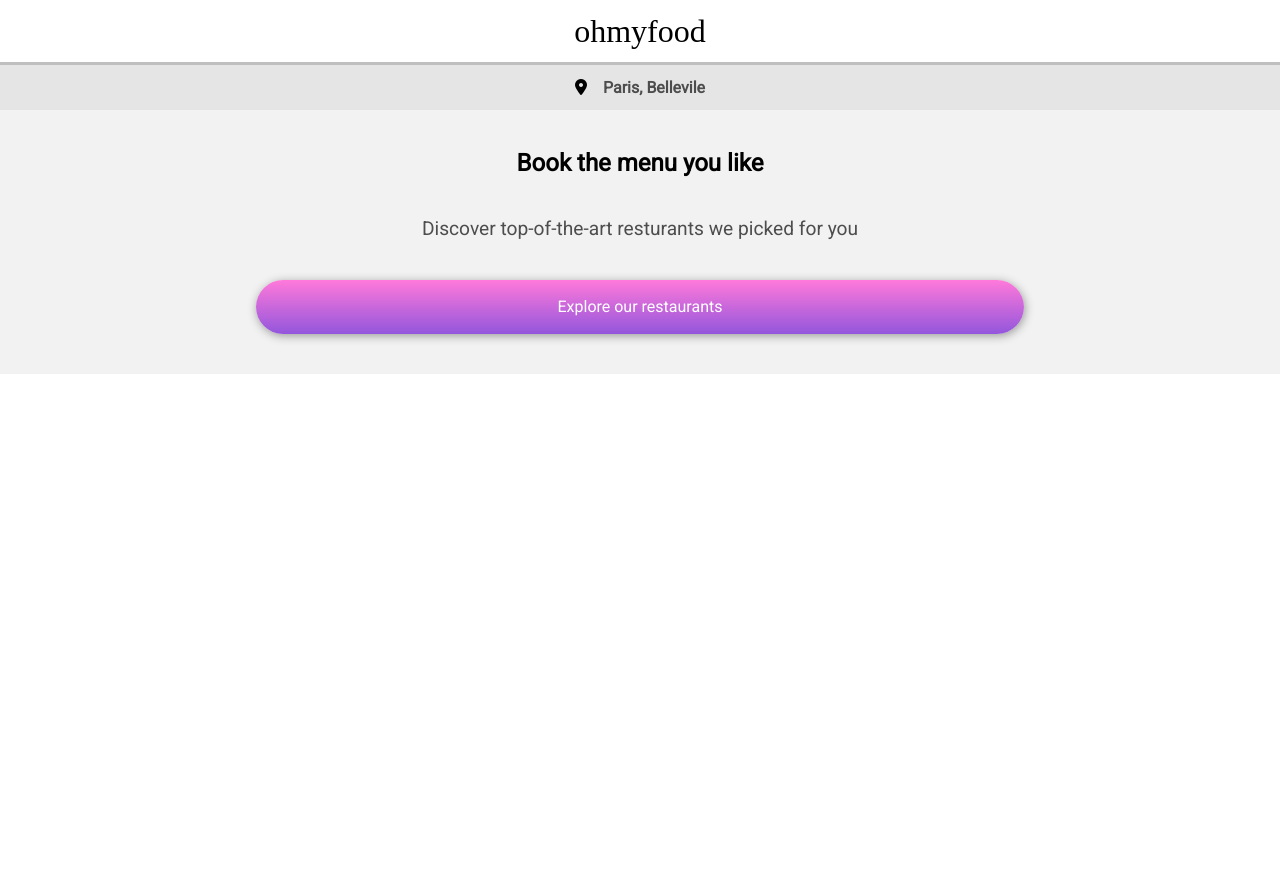
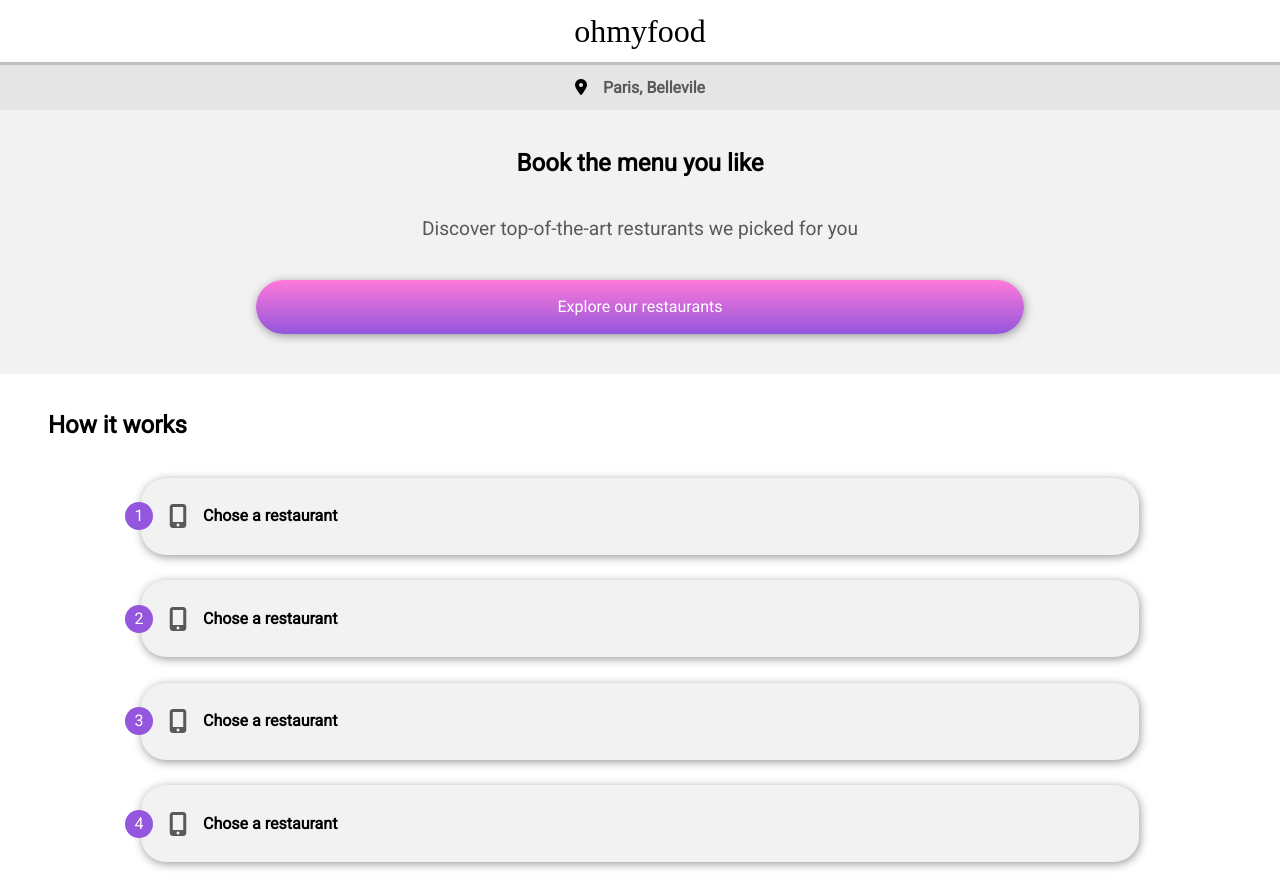
Before and after one commit to MrFerry6/OhMyFood, a plain HTML site: page index.html in a window 1280 px wide. Before the commit the page ends 800 px from the top, so only its background shows below. Drawn offline with Linux system fonts and the light colour scheme; a web font is replaced by a local one.

Commit message:
Add files via upload
-HowWorks Section.

```diff
--- a/index.html
+++ b/index.html
@@ -26,6 +26,29 @@
             <h3 class="search-content__description">Discover top-of-the-art resturants we picked for you</h3>
             <button class="search-content__button">Explore our restaurants</button>
         </section>
+        <section class="how-works-container">
+            <h1 class="how-works-title">How it works</h1>
+            <div class="how-works-element">
+                <h2 class="how-works-element__step-num">1</h2>
+                <i class="fas fa-mobile-alt how-works-element__icon"></i>
+                <h2 class="how-works-element__step">Chose a restaurant</h2>
+            </div>
+            <div class="how-works-element">
+                <h2 class="how-works-element__step-num">2</h2>
+                <i class="fas fa-mobile-alt how-works-element__icon"></i>
+                <h2 class="how-works-element__step">Chose a restaurant</h2>
+            </div>
+            <div class="how-works-element">
+                <h2 class="how-works-element__step-num">3</h2>
+                <i class="fas fa-mobile-alt how-works-element__icon"></i>
+                <h2 class="how-works-element__step">Chose a restaurant</h2>
+            </div>
+            <div class="how-works-element">
+                <h2 class="how-works-element__step-num">4</h2>
+                <i class="fas fa-mobile-alt how-works-element__icon"></i>
+                <h2 class="how-works-element__step">Chose a restaurant</h2>
+            </div>
+        </section>
     </main>
     <footer></footer>
 </body>
--- a/sass/main.scss
+++ b/sass/main.scss
@@ -2,9 +2,7 @@
 @import ".utils/mixins";
 
 *{
-    box-sizing: border-box;
-    font-family: Roboto;
-    text-align: center;
+    @include page-format;
 }
 
 h1{
@@ -37,11 +35,31 @@ header{
         margin: $margin-top-big;
     }
     &__description{
-        color: $color-text-lighten-medium;
-        margin: $margin-top-bottom-big;
+        @include search-title-format;
     }
     &__button{
         @include button-format;
+        &:hover{
+            box-shadow: $botton-shadow-hover;
+        }
+    }
+}
+.how-works-container{
+    @include how-works-container-format;
+}
+.how-works-title{
+    @include how-works-title-format;
+}
+.how-works-element{
+    @include how-works-element-format;
+    &__step-num{
+        @include how-works-step-num-format;
+    }
+    &__icon{
+        @include how-works-icon-format;
+    }
+    &__step{
+
     }
 }
 
```
Also changed, not shown: sass/main.css, 1 other file.
